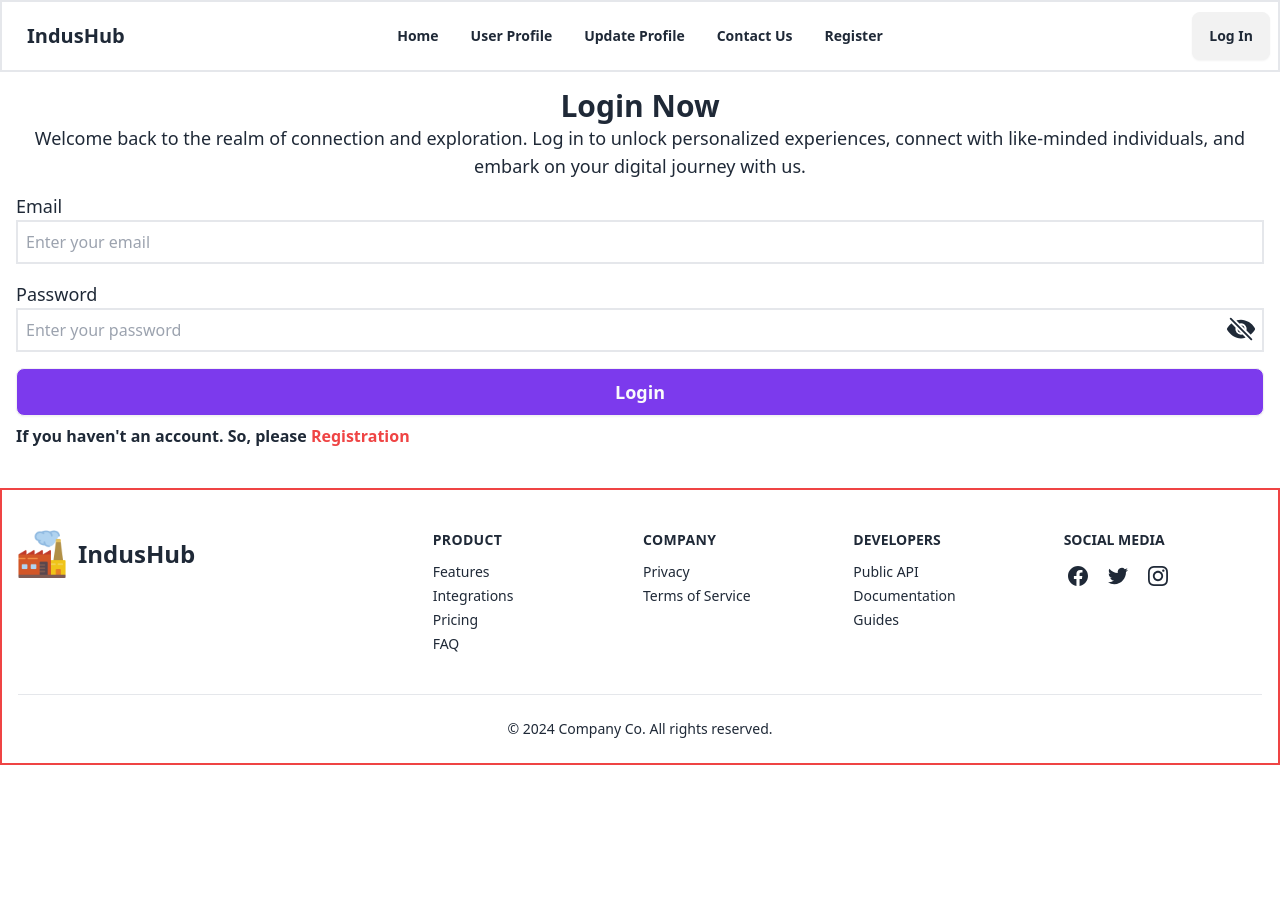
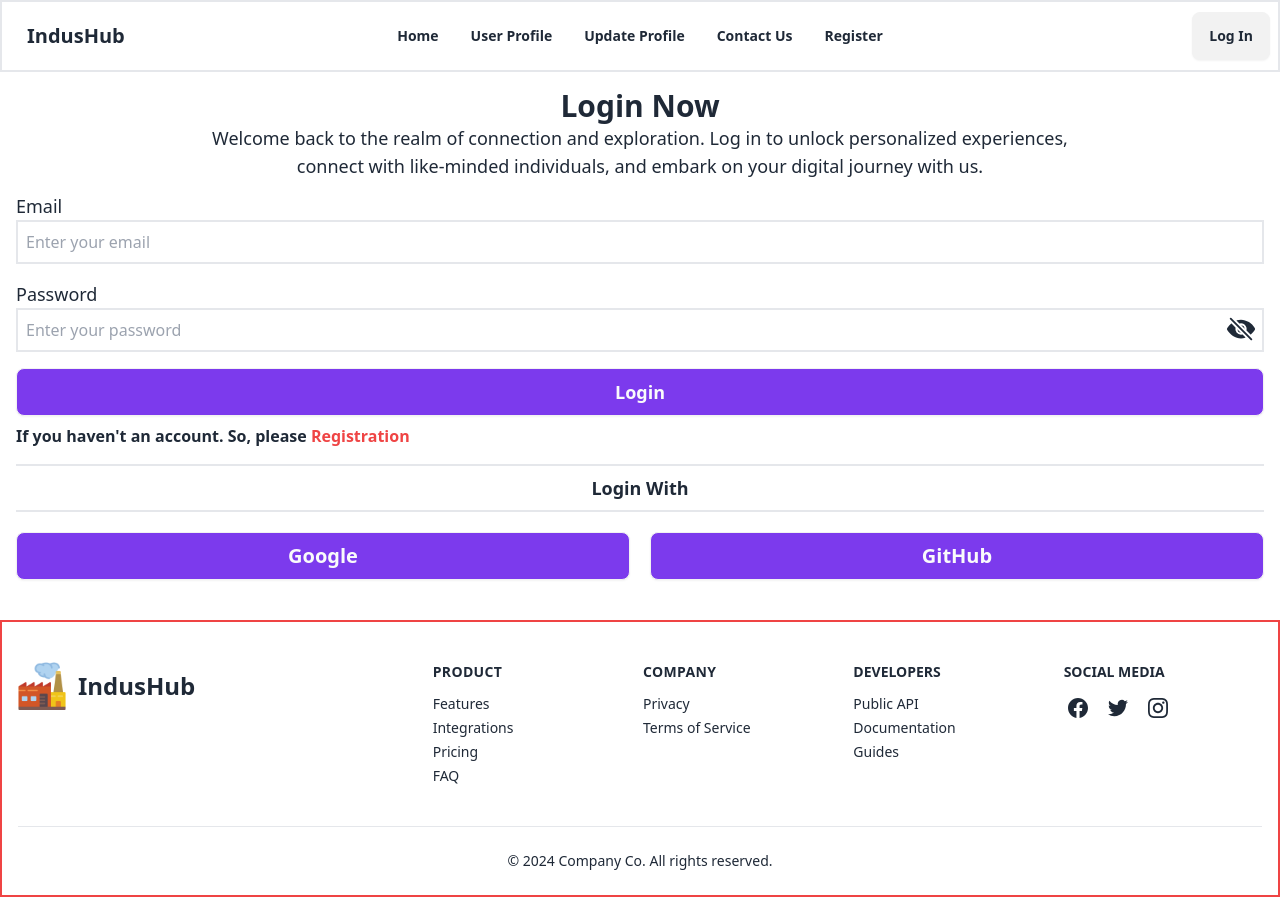
Before and after one commit to theashrafislam/indusHub-website, a React (Vite) app: page /login in a window 1280 px wide. Before the commit the page ends 800 px from the top, so only its background shows below. Built offline with nearby package versions, Linux system fonts and the light colour scheme.

Commit message:
login page function work is done

```diff
--- a/src/Pages/LogIn.jsx
+++ b/src/Pages/LogIn.jsx
@@ -1,36 +1,56 @@
 import { useState } from "react";
 import { IoEye, IoEyeOff } from "react-icons/io5";
 import { Link } from "react-router-dom";
+import { useForm } from "react-hook-form";
 
 const LogIn = () => {
     const [showPass, setShowPass] = useState(false);
+
+    const { register, handleSubmit, watch, formState: { errors } } = useForm();
+    const onSubmit = data => {
+        const { email, password } = data;
+
+        console.log(email, password);
+    };
     return (
         <div className="mt-4">
             <div className="text-center mx-4 my-3">
                 <h1 className="text-xl md:text-3xl font-bold">Login Now</h1>
-                <p className="text-lg">Welcome back to the realm of connection and exploration. Log in to unlock personalized experiences, connect with like-minded individuals, and embark on your digital journey with us.</p>
+                <p className="text-lg">Welcome back to the realm of connection and exploration. Log in to unlock personalized experiences,<br /> connect with like-minded individuals, and embark on your digital journey with us.</p>
             </div>
             <div className="px-4 lg:max-w-7xl mx-auto">
-                <form className="space-y-4">
+                <form className="space-y-4" onSubmit={handleSubmit(onSubmit)}>
                     <div className="flex flex-col">
                         <label htmlFor="email" className="text-lg">Email</label>
-                        <input type="email" name="email" id="email" className="border-2 p-2" placeholder="Enter your email"/>
+                        <input type="email" name="email" id="email" className="border-2 p-2" placeholder="Enter your email" {...register("email", { required: true })} />
+                        {errors.email && <span className="mt-2 text-red-500">This field is required.</span>}
                     </div>
                     <div className="flex flex-col relative">
                         <label htmlFor="password" className="text-lg">Password</label>
-                        <input type={showPass ? "text" : "password"} name="password" id="password" className=" border-2 p-2" placeholder="Enter your password" />
+                        <input type={showPass ? "text" : "password"} name="password" id="password" className=" border-2 p-2" placeholder="Enter your password" {...register("password", { required: true })} />
                         <span onClick={() => setShowPass(!showPass)} className="absolute right-2 bottom-2">
                             {
-                                showPass ? <IoEye className="text-2xl md:text-3xl"/> : <IoEyeOff className="text-2xl md:text-3xl"/>
+                                showPass ? <IoEye className="text-2xl md:text-3xl" /> : <IoEyeOff className="text-2xl md:text-3xl" />
                             }
                         </span>
+                        {errors.password && <span className="mt-2 text-red-500">This field is required.</span>}
                     </div>
                     <div className="flex flex-col">
                         <button className="btn w-full font-bold text-lg bg-violet-600 text-gray-50 hover:text-black">Login</button>
                     </div>
                 </form>
                 <p className="font-semibold mt-2">If you haven't an account. So, please <Link to="/register" className="text-red-500">Registration</Link></p>
-
+                <div className="border-t-2 border-b-2 mt-4">
+                    <h1 className="text-center font-bold text-lg py-2">Login With</h1>
+                </div>
+                <div className="flex justify-between items-center gap-5 mt-5">
+                    <div className="w-full">
+                        <button className="btn w-full text-xl bg-violet-600 text-gray-50 hover:text-black">Google</button>
+                    </div>
+                    <div className="w-full">
+                        <button className="btn w-full text-xl bg-violet-600 text-gray-50 hover:text-black">GitHub</button>
+                    </div>
+                </div>
             </div>
         </div>
     );
```
Also changed, not shown: src/Pages/Register.jsx (+0 -10 lines).
